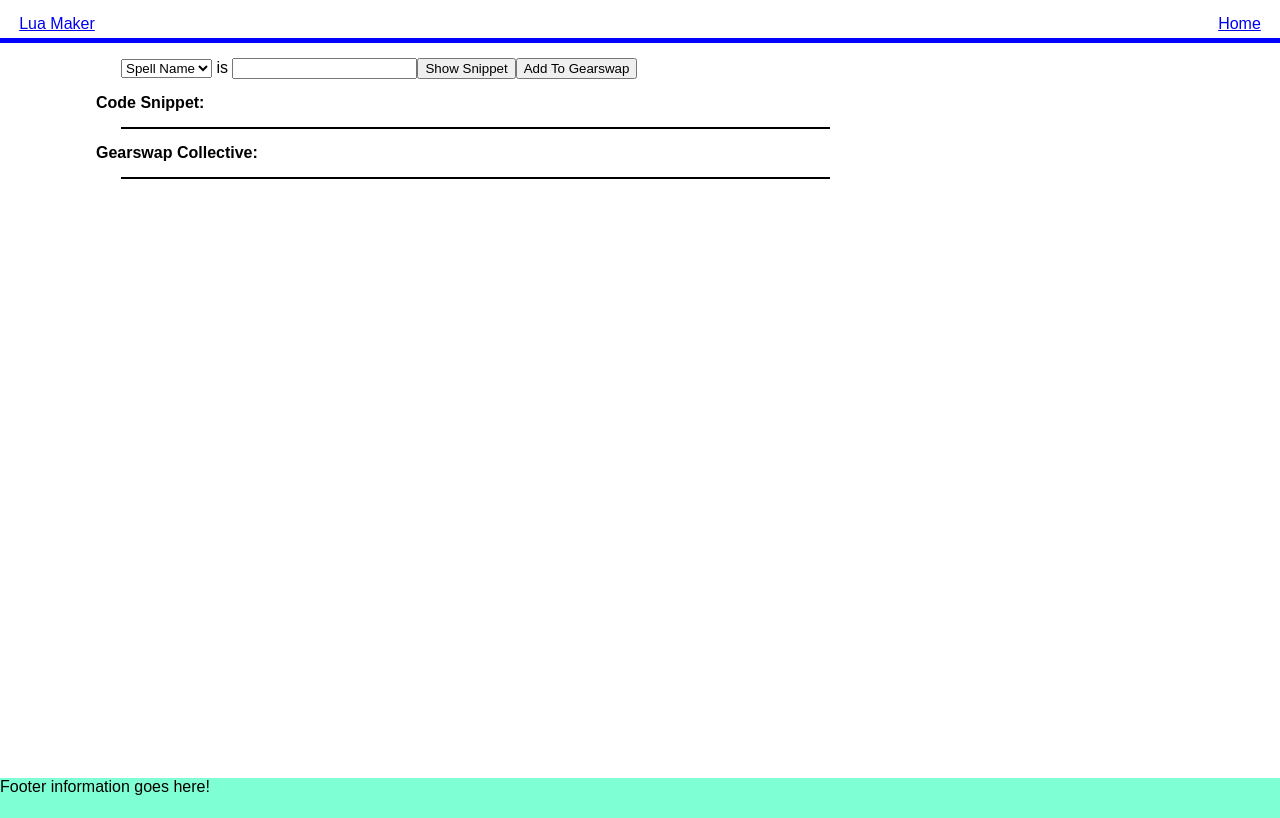
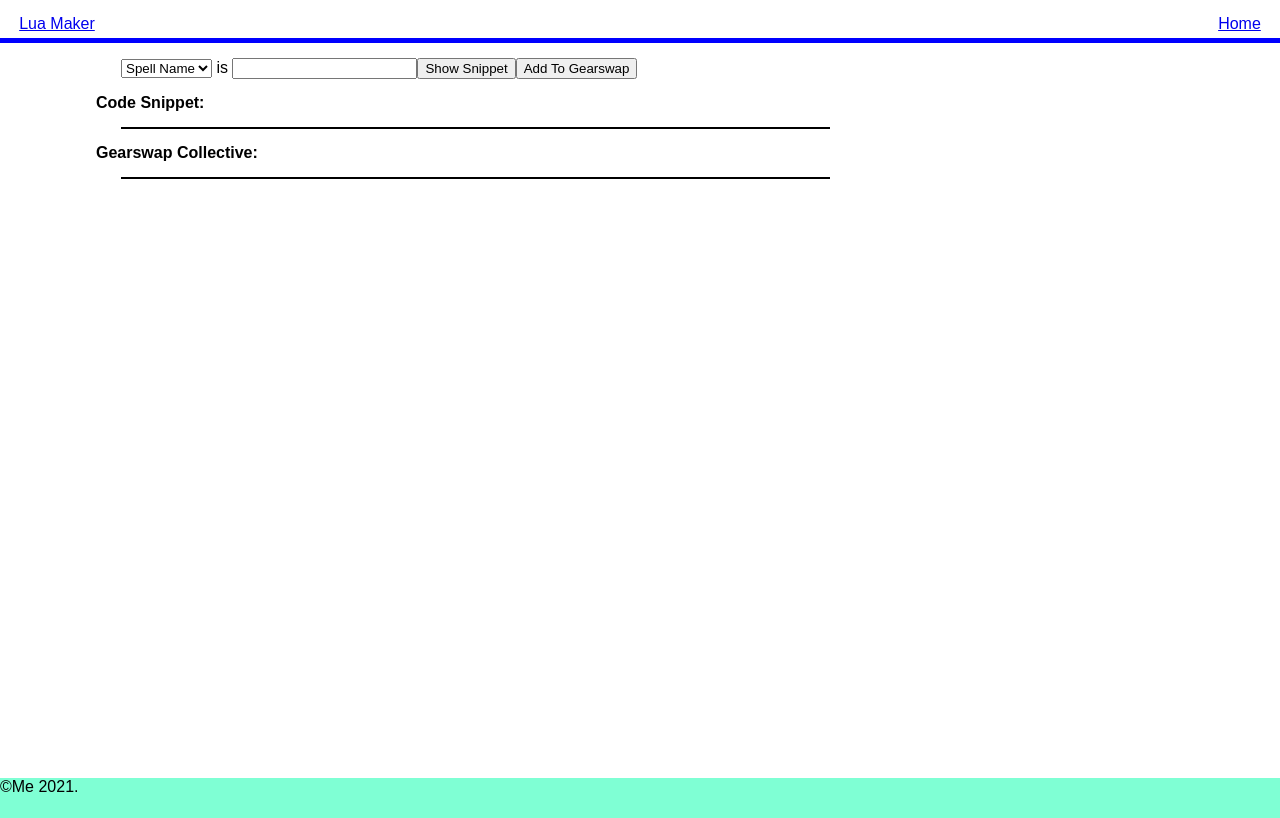
Before and after one commit to technicolour24k/gearswap-me, a React (Create React App) app: page / in a window 1280 px wide. Built offline with nearby package versions, Linux system fonts and the light colour scheme.

Commit message:
Updated index
- Updated footer
- Updated title and description for index

```diff
--- a/public/index.html
+++ b/public/index.html
@@ -7,7 +7,7 @@
     <meta name="theme-color" content="#000000" />
     <meta
       name="description"
-      content="Web site created using create-react-app"
+      content="Pet project to make Gearswap code more available to the masses"
     />
     <link rel="apple-touch-icon" href="%PUBLIC_URL%/logo192.png" />
     <!--
@@ -24,7 +24,7 @@
       work correctly both with client-side routing and a non-root public URL.
       Learn how to configure a non-root public URL by running `npm run build`.
     -->
-    <title>React App</title>
+    <title>Gearswap-Me</title>
   </head>
   <body>
     <noscript>You need to enable JavaScript to run this app.</noscript>
--- a/src/Components/footer.js
+++ b/src/Components/footer.js
@@ -4,7 +4,7 @@ import React from 'react';
 function Footer() {
   return (
     <footer>
-            Footer information goes here!
+            &copy;Me 2021.
     </footer>
   );
 }
```
